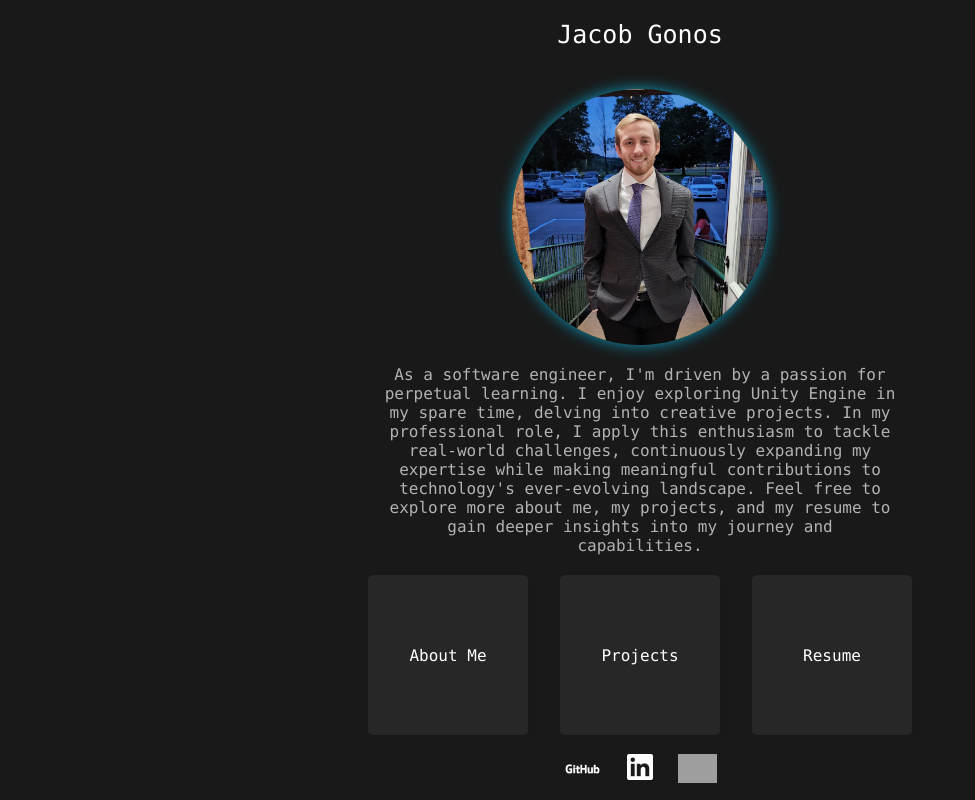
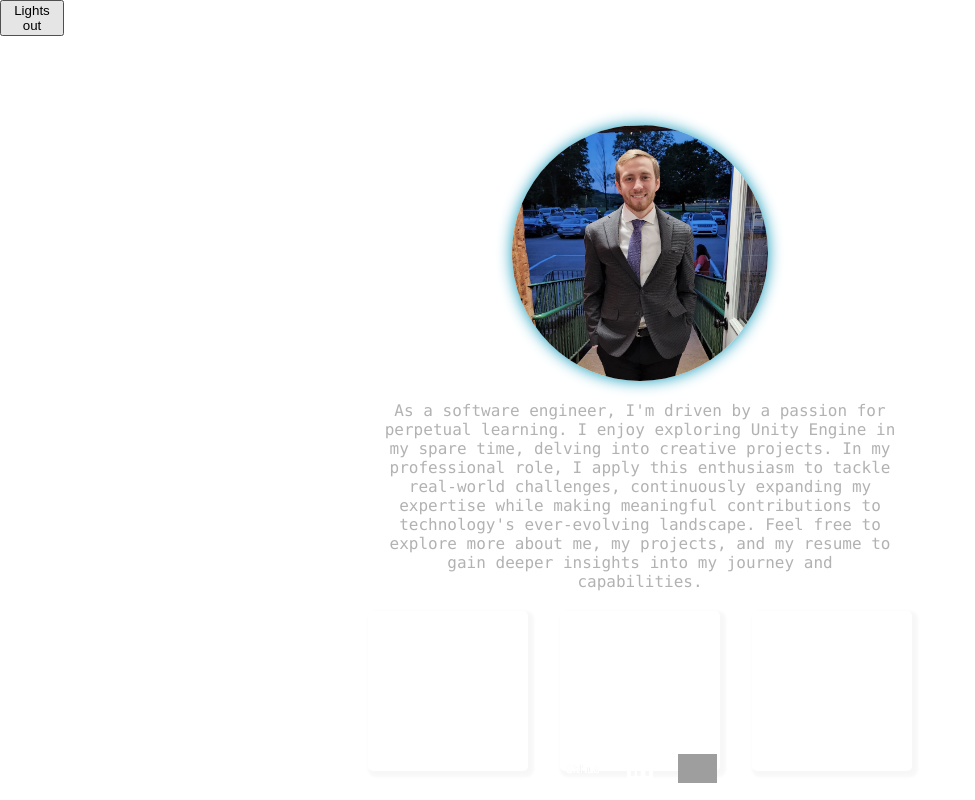
Before and after one commit to JAG240/Portfolio, a React (Create React App) app: page / in a window 1280 px wide. Shown: the whole page, without its empty margins (0-975 px from the left). Built offline with nearby package versions, Linux system fonts and the light colour scheme; grey boxes are pictures that could not be loaded.

Commit message:
Started Theme Toggle
Fixed some styling issues and started a theme toggle option.

```diff
--- a/src/modules/app/App.css
+++ b/src/modules/app/App.css
@@ -1,19 +1,17 @@
-@font-face{
-    font-family: gameboy;
-    src: url(../../assets/EarlyGameBoy.ttf);
-}
-@font-face{
-    font-family: retro;
-    src: url(../../assets/SuperRetro.ttf);
+:root{
+    --theme: #191919;
+    --box-theme: #FFFFFF10;
+    --default-text-color: white;
+    --passive-text-color: #B2B2B2;
 }
 
 html, body{
     height: 100%;
-    background-color: #191919;
+    background-color: var(--theme);
 }
 
 .App {
-    background-color: #191919;
+    background-color: var(--theme);
     background-size: cover;
     color: white;
     display: flex;
@@ -24,3 +22,7 @@ html, body{
     margin-left: auto;
     margin-right: auto;
 }
+
+.themeToggle{
+    width: 5vw;
+}
--- a/src/modules/app/App.js
+++ b/src/modules/app/App.js
@@ -1,4 +1,4 @@
-import React from 'react';
+import { React, useState } from 'react';
 import './App.css';
 import Footer from '../includes/Footer';
 import PageTitle from '../includes/PageTitle';
@@ -7,9 +7,23 @@ import Home from '../home/Home';
 import Resume from '../resume/Resume';
 
 function App() {
+
+    const [isDark, setDark] = useState(false);
+
+    const changeState = () => {
+        setDark(!isDark);
+        document.documentElement.style.setProperty('--theme', isDark ? "#191919" : "#b5b5b5");
+        document.documentElement.style.setProperty('--box-theme', isDark ? "#00000010" : "#FFFFFF10");
+        document.documentElement.style.setProperty('--default-text-color', isDark ? "#000000" : "#FFFFFF");
+        document.documentElement.style.setProperty('--passive-text-color', isDark ? "#696969" : "#B2B2B2");
+    }
+
+    document.documentElement.style.setProperty('--theme', isDark ? "#191919" : "#FFFFFF");
+
     return (
         <Router>
             <div className="App">
+            <button type="button" className="themeToggle" onClick={changeState}>{isDark ? "Lights on" : "Lights out"}</button>
             <PageTitle />
                     <Routes>
                         <Route path="/" exact element={<Home />} />
--- a/src/modules/box/Box.css
+++ b/src/modules/box/Box.css
@@ -1,5 +1,5 @@
 .box{
-	background-color: #FFFFFF10;
+	background-color: var(--box-theme);
 	height: 20vh;
 	width: 20vh;
 	border-radius: 5px;
@@ -8,6 +8,7 @@
 	align-items:center;
 	justify-content:center;
 	box-shadow: 3px 3px 3px 3px #00000008;
+	cursor: pointer;
 }
 
 .box:hover{
@@ -21,6 +22,7 @@
 	position: relative;
 	text-decoration: none;
 	font-family: "Monaco", monospace;
+	color: var(--default-text-color);
 }
 
 .text::before{
@@ -31,7 +33,7 @@
 	height: 2px;
 	bottom: 0;
 	left: 0;
-	background-color: #FFFFFF;
+	background-color: var(--default-text-color);
 	transform: scaleX(0);
 	transform-origin: top left;
 	transition: transform 0.3s ease;
--- a/src/modules/box/Box.js
+++ b/src/modules/box/Box.js
@@ -1,9 +1,9 @@
-import React from 'react';
+import { React, useEffect } from 'react';
 import { useSpring, animated } from '@react-spring/web';
 import { useNavigate } from 'react-router-dom';
 import './Box.css';
 
-function Box({ text,link }) {
+function Box({ text, link, isDark }) {
 
     const navigate = useNavigate();
 
--- a/src/modules/home/Home.css
+++ b/src/modules/home/Home.css
@@ -30,7 +30,7 @@
 	width: 40vw;
 	font-family: "Monaco", monospace;
 	text-align: center;
-	color: #B2B2B2;
+	color: var(--passive-text-color);
 	overflow: auto;
 }
 
@@ -51,4 +51,8 @@
 		width: 50vw;
 		height: 50vw;
 	}
+
+	.home-text{
+		width: 60vw;
+	}
 }
--- a/src/modules/includes/PageTitle.css
+++ b/src/modules/includes/PageTitle.css
@@ -8,6 +8,8 @@
 	position: relative;
 	text-decoration: none;
 	font-family: "Monaco", monospace;
+	cursor: pointer;
+	color: var(--default-text-color);
 }
 
 .name::before{
@@ -18,7 +20,7 @@
 	height: 2px;
 	bottom: 0;
 	left: 0;
-	background-color: #FFFFFF;
+	background-color: var(--default-text-color);
 	transform: scaleX(0);
 	transform-origin: top left;
 	transition: transform 0.3s ease;
```
